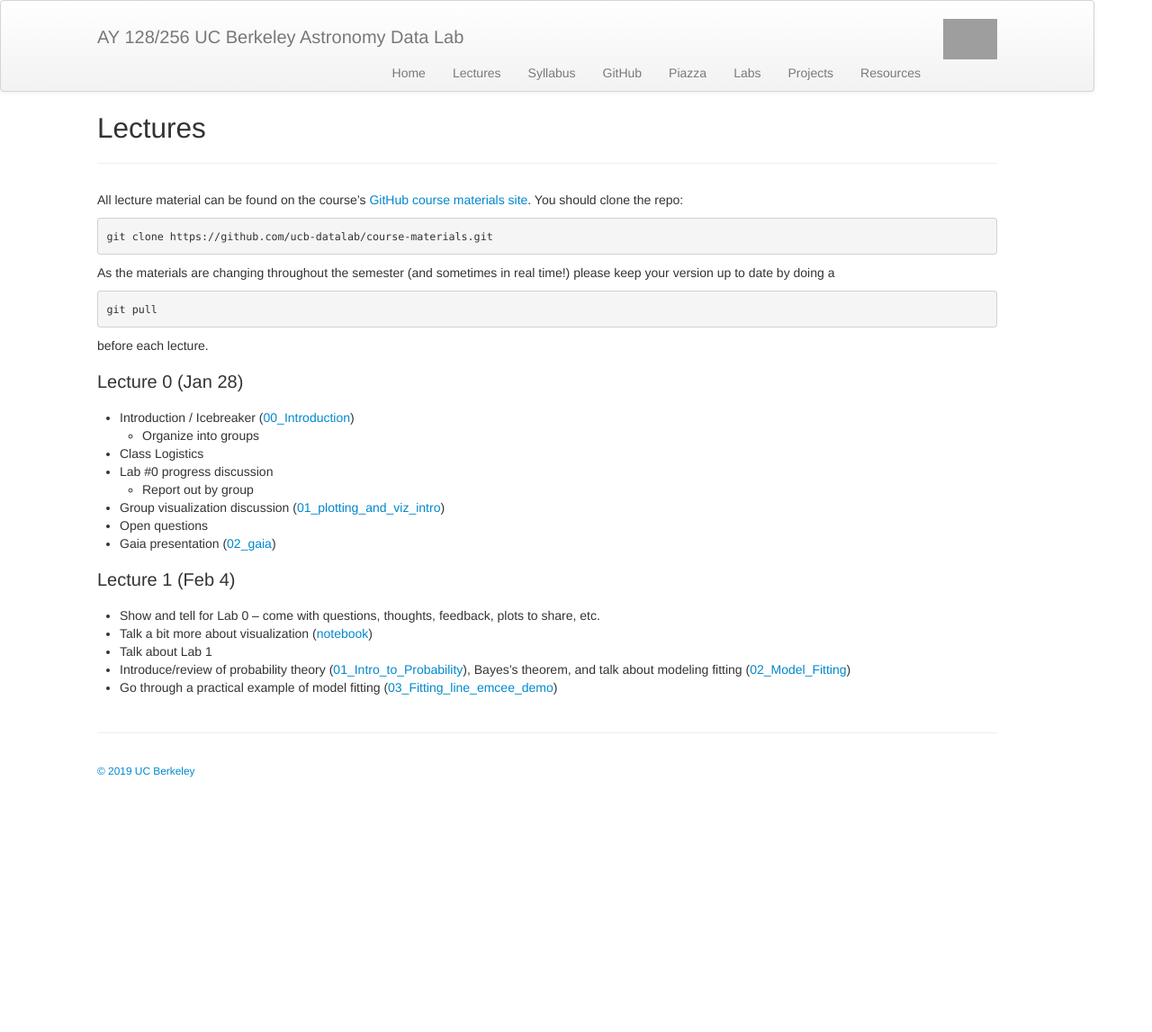
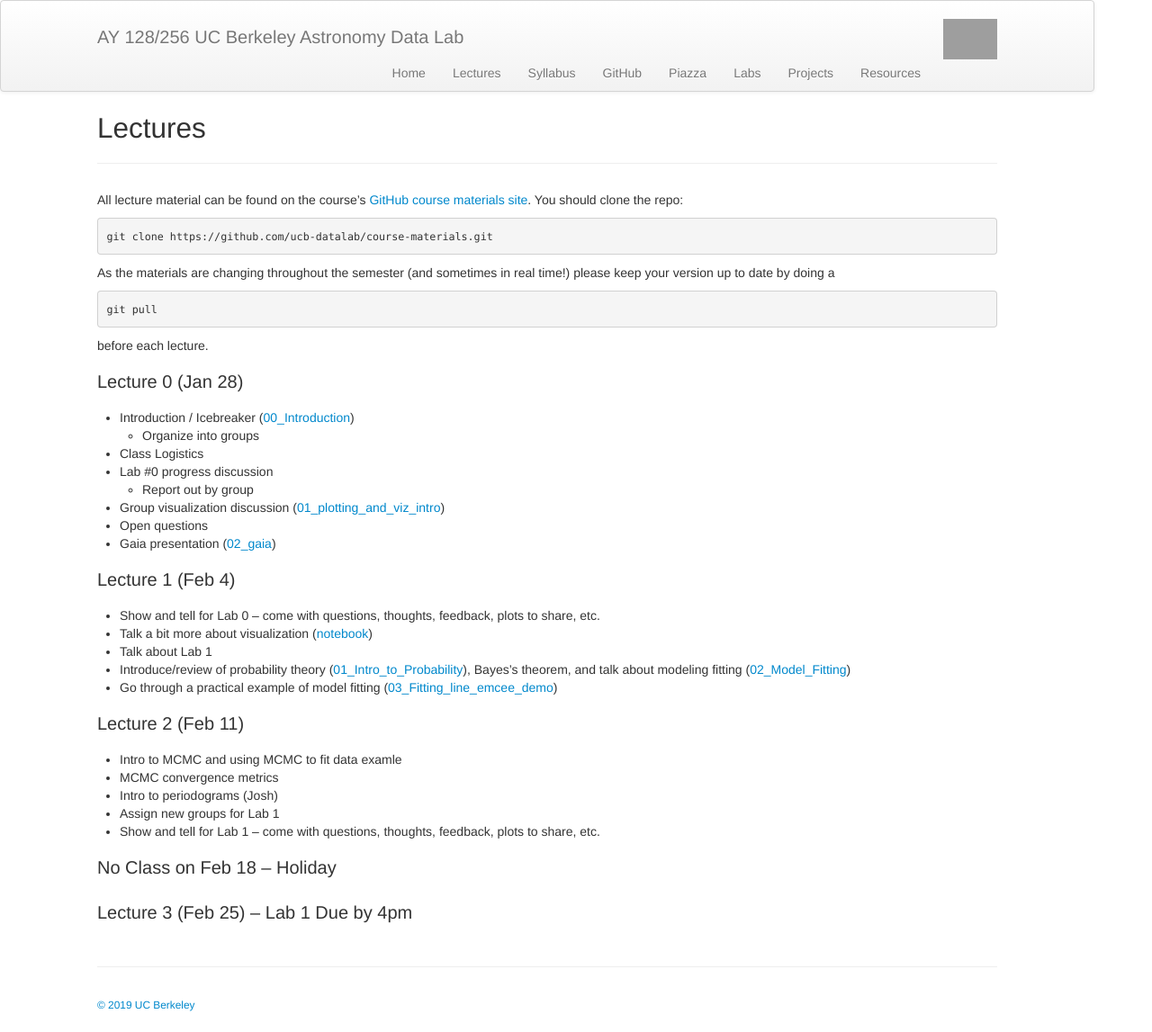
Before and after one commit to ucb-datalab/ucb-datalab.github.io, a Jekyll site: the page built from pages/lectures.md, in a window 1280 px wide. Shown: the whole page at 90% size. Built offline with Jekyll 4.4.1, drawn with Linux system fonts in a browser that asks for light colours; before the commit the page ends 900 px from its top, so only the background shows below that; grey boxes are pictures that could not be loaded.

Commit message:
lecture 2 agenda

```diff
--- a/pages/lectures.md
+++ b/pages/lectures.md
@@ -36,3 +36,16 @@ before each lecture.
 - Talk about Lab 1
 - Introduce/review of probability theory ([01\_Intro\_to\_Probability](https://github.com/ucb-datalab/course-materials/blob/master/Lectures/Lecture1_model_fitting/01_Intro_to_Probability.pdf)), Bayes's theorem, and talk about modeling fitting ([02\_Model\_Fitting](https://github.com/ucb-datalab/course-materials/blob/master/Lectures/Lecture1_model_fitting/02_Model_Fitting.pdf))
 - Go through a practical example of model fitting ([03\_Fitting\_line\_emcee\_demo](https://github.com/ucb-datalab/course-materials/blob/master/Lectures/Lecture1_model_fitting/03_Fitting_line_emcee_demo.ipynb))
+
+### Lecture 2 (Feb 11)
+
+- Intro to MCMC and using MCMC to fit data examle
+- MCMC convergence metrics
+- Intro to periodograms (Josh)
+- Assign new groups for Lab 1
+- Show and tell for Lab 1 &ndash; come with questions, thoughts, feedback, plots to share, etc.
+
+
+### No Class on Feb 18 -- Holiday
+
+### Lecture 3 (Feb 25)  -- Lab 1 Due by 4pm
```
